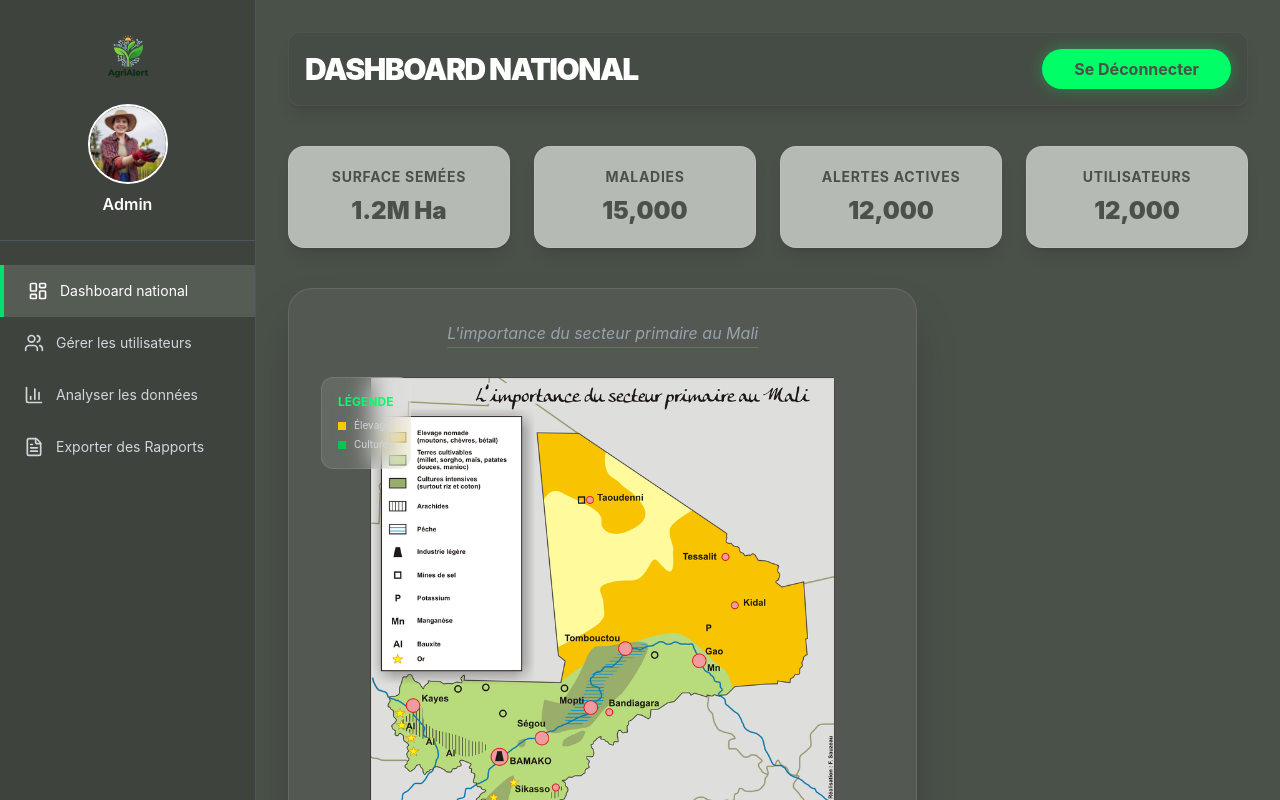
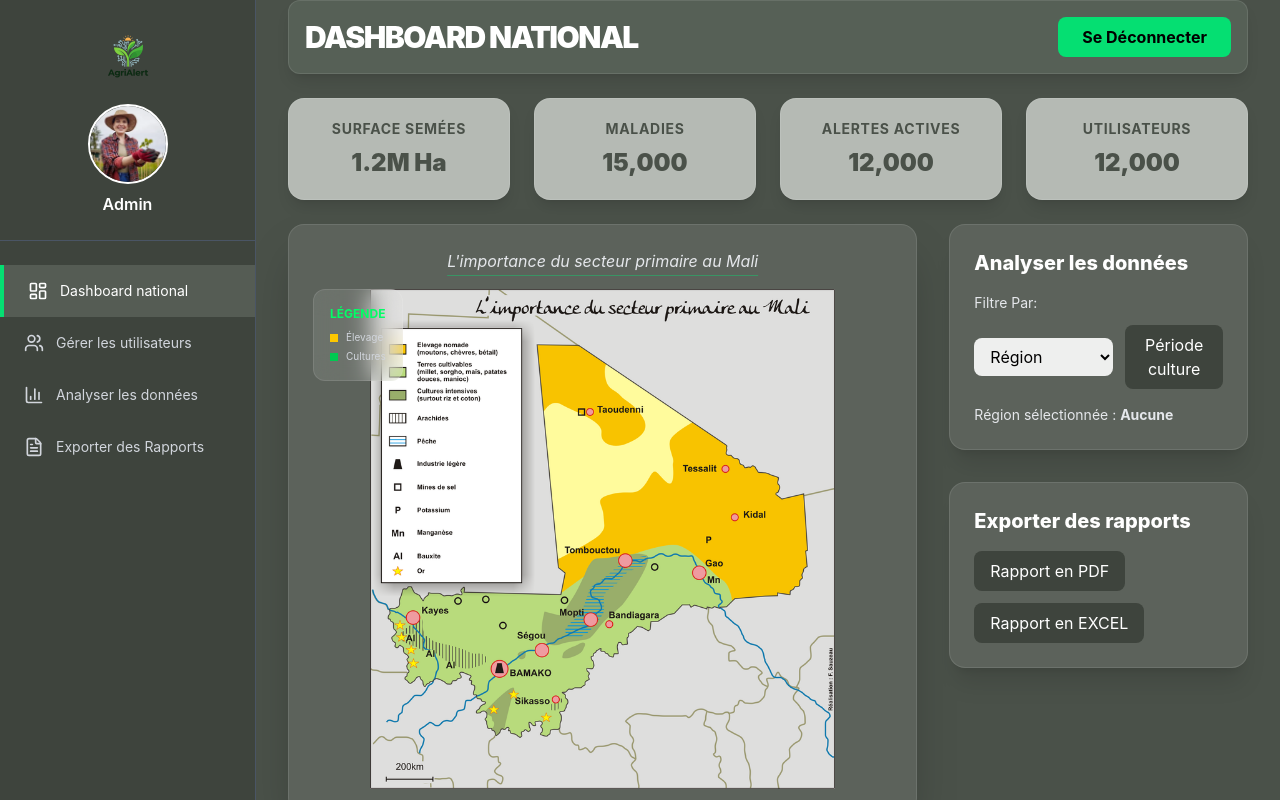
Before and after one commit to Ayouba92/agrialert-admin-frontend, a React (Vite) app: page / in a window 1280 px wide. Built offline with nearby package versions, Linux system fonts and the light colour scheme.

Commit message:
filtre + analyse + gestion + export

```diff
--- a/src/App.jsx
+++ b/src/App.jsx
@@ -1,4 +1,4 @@
-import { useState } from 'react';
+import { useState, useEffect } from 'react';
 import Layout from './components/Layout';
 import DashboardNational from './features/dashboard/DashboardNational';
 
@@ -6,18 +6,17 @@ import DashboardNational from './features/dashboard/DashboardNational';
 function App() {
   const [activeSection, setActiveSection] = useState('dashboard');
 
-  const renderSection = () => {
-    switch (activeSection) {
-      case 'dashboard':
-        return <DashboardNational />;
-      default:
-        return <DashboardNational />;
+  // Scroll vers la section correspondante (id="dashboard", "users", "analytics", "reports")
+  useEffect(() => {
+    const el = document.getElementById(activeSection);
+    if (el) {
+      el.scrollIntoView({ behavior: 'smooth', block: 'start' });
     }
-  };
+  }, [activeSection]);
 
   return (
     <Layout activeSection={activeSection} setActiveSection={setActiveSection}>
-      {renderSection()}
+      <DashboardNational />
     </Layout>
   );
 }
--- a/src/components/Layout.jsx
+++ b/src/components/Layout.jsx
@@ -8,7 +8,7 @@ export default function Layout({ children, activeSection, setActiveSection }) {
       <Sidebar activeSection={activeSection} setActiveSection={setActiveSection} />
 
       {/* Contenu défilable */}
-      <div className="flex-1 h-screen overflow-y-auto">
+      <div className="flex-1 h-screen overflow-y-auto scroll-smooth">
         {children}
       </div>
     </div>
--- a/src/features/dashboard/DashboardNational.jsx
+++ b/src/features/dashboard/DashboardNational.jsx
@@ -1,16 +1,22 @@
 import KpiCard from '../../components/KpiCard';
 import MaliMap from './MaliMap';
+import DataAnalysis from './DataAnalysis';
+import ExportReports from './ExportReports';
+import UserTable from '../users/UserTable';
 
 export default function DashboardNational() {
   return (
-    <div className="p-8 space-y-10 animate-in fade-in duration-500">
+    <div className="p-8 space-y-10 animate-in fade-in duration-500 text-white">
 
+      {/* ✅ SECTION DASHBOARD (ancre) */}
+      <section id="dashboard" className="space-y-6">
         {/* 1. TOP BAR - Titre et Déconnexion */}
-      <div className="flex justify-between items-center bg-agri-sidebar/30 p-4 rounded-xl border border-white/5 shadow-lg">
-        <h1 className="text-3xl font-black text-white uppercase tracking-tighter">
+        <div className="flex justify-between items-center bg-[#566056] p-4 rounded-xl border border-white/10 shadow-lg">
+          <h1 className="text-3xl font-black uppercase tracking-tighter">
             Dashboard National
           </h1>
-        <button className="bg-agri-green text-agri-dark px-8 py-2 rounded-full font-bold hover:brightness-110 transition-all shadow-[0_0_15px_rgba(0,255,102,0.3)] active:scale-95">
+
+          <button className="bg-green-400 text-black px-6 py-2 rounded-lg font-bold hover:brightness-110 active:scale-95">
             Se Déconnecter
           </button>
         </div>
@@ -24,21 +30,38 @@ export default function DashboardNational() {
         </div>
 
         {/* 3. ZONE CENTRALE - La Carte du Mali */}
-      <div className="grid grid-cols-12 gap-8">
-        <div className="col-span-12 lg:col-span-7 xl:col-span-8 mx-auto w-full bg-white/5 rounded-3xl p-8 border border-white/10 shadow-2xl">
+        <div className="grid grid-cols-12 gap-8 items-start">
 
-          <h2 className="text-center italic text-gray-400 mb-8 underline underline-offset-8 decoration-agri-green/30">
-            L'importance du secteur primaire au Mali
+          <div className="col-span-12 lg:col-span-8 bg-white/10 rounded-2xl p-6 border border-white/10 shadow-2xl">
+            <h2 className="text-center italic text-gray-200 mb-4 underline underline-offset-8 decoration-green-400/40">
+              L&apos;importance du secteur primaire au Mali
             </h2>
 
             <div className="relative min-h-[500px] flex items-center justify-center">
               {/* APPEL DU COMPOSANT CARTE ICI */}
               <MaliMap />
             </div>
+          </div>
 
+          {/* RIGHT SIDE: Analytics + Reports */}
+          <div className="col-span-12 lg:col-span-4 space-y-8">
+            {/* ✅ SECTION ANALYTICS (ancre) */}
+            <section id="analytics">
+              <DataAnalysis />
+            </section>
+
+            {/* ✅ SECTION REPORTS (ancre) */}
+            <section id="reports">
+              <ExportReports />
+            </section>
           </div>
         </div>
+      </section>
 
+      {/* ✅ SECTION USERS (ancre) */}
+      <section id="users" className="space-y-4">
+        <UserTable />
+      </section>
     </div>
   );
 }
--- a/src/features/dashboard/DataAnalysis.jsx
+++ b/src/features/dashboard/DataAnalysis.jsx
@@ -0,0 +1,44 @@
+import { useMemo, useState } from 'react';
+
+export default function DataAnalysis() {
+  const regions = useMemo(() => ([
+    'Bamako', 'Kayes', 'Koulikoro', 'Sikasso', 'Ségou',
+    'Mopti', 'Tombouctou', 'Gao', 'Kidal', 'Taoudénit',
+    'Ménaka', 'Nioro', 'Kita', 'Dioïla', 'Nara',
+    'Bougouni', 'Koutiala', 'San', 'Douentza', 'Bandiagara',
+  ]), []);
+
+  const [region, setRegion] = useState('');
+
+  return (
+    <div className="bg-white/10 rounded-2xl p-6 border border-white/10 shadow-xl">
+      <h2 className="text-xl font-extrabold mb-4">Analyser les données</h2>
+
+      <div className="space-y-3">
+        <div className="text-sm text-gray-200">Filtre Par:</div>
+
+        <div className="flex gap-3 items-center">
+          <select
+            value={region}
+            onChange={(e) => setRegion(e.target.value)}
+            className="flex-1 bg-white/90 text-black rounded-lg px-3 py-2 outline-none"
+          >
+            <option value="">Région</option>
+            {regions.map((r) => (
+              <option key={r} value={r}>{r}</option>
+            ))}
+          </select>
+
+          <button className="bg-[#3E443D] text-white px-4 py-2 rounded-lg hover:brightness-110">
+            Période culture
+          </button>
+        </div>
+
+        {/* Zone résultat (placeholder) */}
+        <div className="mt-4 text-sm text-gray-200">
+          Région sélectionnée : <span className="font-bold">{region || 'Aucune'}</span>
+        </div>
+      </div>
+    </div>
+  );
+}
--- a/src/features/dashboard/ExportReports.jsx
+++ b/src/features/dashboard/ExportReports.jsx
@@ -0,0 +1,33 @@
+export default function ExportReports() {
+  const exportPDF = () => {
+    // TODO: appeler ton backend /api/reports/pdf
+    alert('Export PDF (à connecter au backend)');
+  };
+
+  const exportExcel = () => {
+    // TODO: appeler ton backend /api/reports/excel
+    alert('Export EXCEL (à connecter au backend)');
+  };
+
+  return (
+    <div className="bg-white/10 rounded-2xl p-6 border border-white/10 shadow-xl">
+      <h2 className="text-xl font-extrabold mb-4">Exporter des rapports</h2>
+
+      <div className="flex gap-3 flex-wrap">
+        <button
+          onClick={exportPDF}
+          className="bg-[#3E443D] text-white px-4 py-2 rounded-lg hover:brightness-110"
+        >
+          Rapport en PDF
+        </button>
+
+        <button
+          onClick={exportExcel}
+          className="bg-[#3E443D] text-white px-4 py-2 rounded-lg hover:brightness-110"
+        >
+          Rapport en EXCEL
+        </button>
+      </div>
+    </div>
+  );
+}
--- a/src/features/users/UserTable.jsx
+++ b/src/features/users/UserTable.jsx
@@ -0,0 +1,58 @@
+import { useState } from 'react';
+
+export default function UserTable() {
+  const [rows] = useState([
+    { id: 1, nom: 'Jean', surface: 12, telephone: '12345', culture: 'Sorgho', region: 'Sikasso' },
+    { id: 2, nom: 'Awa', surface: 8, telephone: '77777', culture: 'Riz', region: 'Ségou' },
+  ]);
+
+  const onDelete = (id) => alert(`Supprimer user ${id} (à connecter au backend)`);
+  const onBlock = (id) => alert(`Bloquer user ${id} (à connecter au backend)`);
+
+  return (
+    <div className="bg-white/10 rounded-2xl p-6 border border-white/10 shadow-2xl">
+      <h2 className="text-2xl font-extrabold mb-4">Gestion des utilisateurs</h2>
+
+      <div className="overflow-x-auto">
+        <table className="w-full text-sm text-left border-collapse">
+          <thead className="bg-white/20">
+            <tr>
+              <th className="p-2 border border-white/20">Nom</th>
+              <th className="p-2 border border-white/20">Surface cultivée</th>
+              <th className="p-2 border border-white/20">Téléphone</th>
+              <th className="p-2 border border-white/20">Culture</th>
+              <th className="p-2 border border-white/20">Région</th>
+              <th className="p-2 border border-white/20">Action</th>
+            </tr>
+          </thead>
+
+          <tbody>
+            {rows.map((r) => (
+              <tr key={r.id} className="bg-white/5">
+                <td className="p-2 border border-white/10">{r.nom}</td>
+                <td className="p-2 border border-white/10">{r.surface}</td>
+                <td className="p-2 border border-white/10">{r.telephone}</td>
+                <td className="p-2 border border-white/10">{r.culture}</td>
+                <td className="p-2 border border-white/10">{r.region}</td>
+                <td className="p-2 border border-white/10">
+                  <button
+                    onClick={() => onDelete(r.id)}
+                    className="text-red-300 font-bold hover:underline mr-3"
+                  >
+                    sup
+                  </button>
+                  <button
+                    onClick={() => onBlock(r.id)}
+                    className="text-yellow-200 font-bold hover:underline"
+                  >
+                    bloq
+                  </button>
+                </td>
+              </tr>
+            ))}
+          </tbody>
+        </table>
+      </div>
+    </div>
+  );
+}
```
Lines whose indentation alone changed are shown as unchanged.
